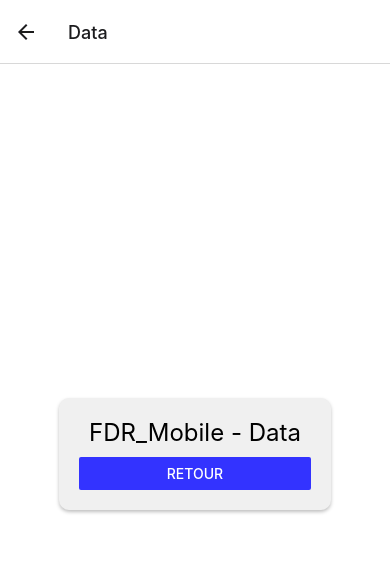
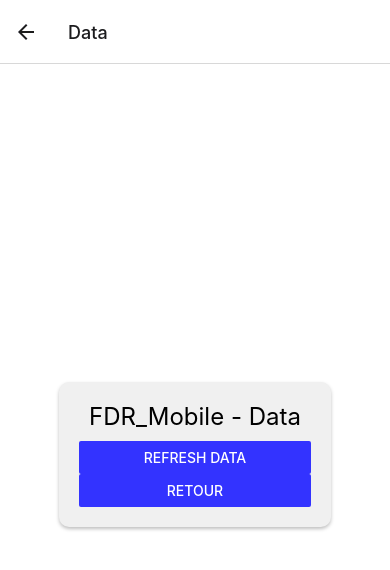
Before and after one commit to ShaiD9/AppMobile, a React Native app: screen /Data in a window 390 px wide. Shown: the top 570 px of the page. Built offline with nearby package versions, Linux system fonts and the light colour scheme.

Commit message:
setup of data page

```diff
--- a/App.js
+++ b/App.js
@@ -1,5 +1,3 @@
-// In App.js in a new project
-
 import * as React from 'react';
 import { Button, View, Text } from 'react-native';
 import { NavigationContainer } from '@react-navigation/native';
--- a/pages/data.js
+++ b/pages/data.js
@@ -1,15 +1,44 @@
 import { auto } from 'eol';
 import { StatusBar } from 'expo-status-bar';
 import { StyleSheet, Text, View, TextInput, Button, TouchableOpacity  } from 'react-native';
+import React, { useEffect } from 'react';
 
 export default function Accueil( { navigation } ) {
   const Retour = () => {
     navigation.navigate('Accueil')
   };
+
+  const handleData = () => {
+    fetch('http://206.189.31.42:8000/api/data', {
+      method: 'GET',
+      headers: {
+        'Content-Type': 'application/json',
+      },
+      body: JSON.stringify({
+      }),
+    })
+    .then(response => response.json())
+    .then(data => {
+      if (data.status_code == 200) {
+
+      } else {
+        alert('Problème')
+      }
+    })
+    .catch((error) => {
+      console.error('Error:', error);
+    });
+  };
+
+  /*  useEffect(() => {
+    handleData(); //permet d appeller la fonction handleData au chargement de la page
+   }, []); */
+
   return (
     <View style={styles.container}>
       <View style={styles.card}>
         <Text style={styles.title}>FDR_Mobile - Data</Text>
+        <Button color='#3333ff' title="Refresh Data" onPress={handleData} />
         <Button color='#3333ff' title="Retour" onPress={Retour} />
       </View>
     </View>
```
